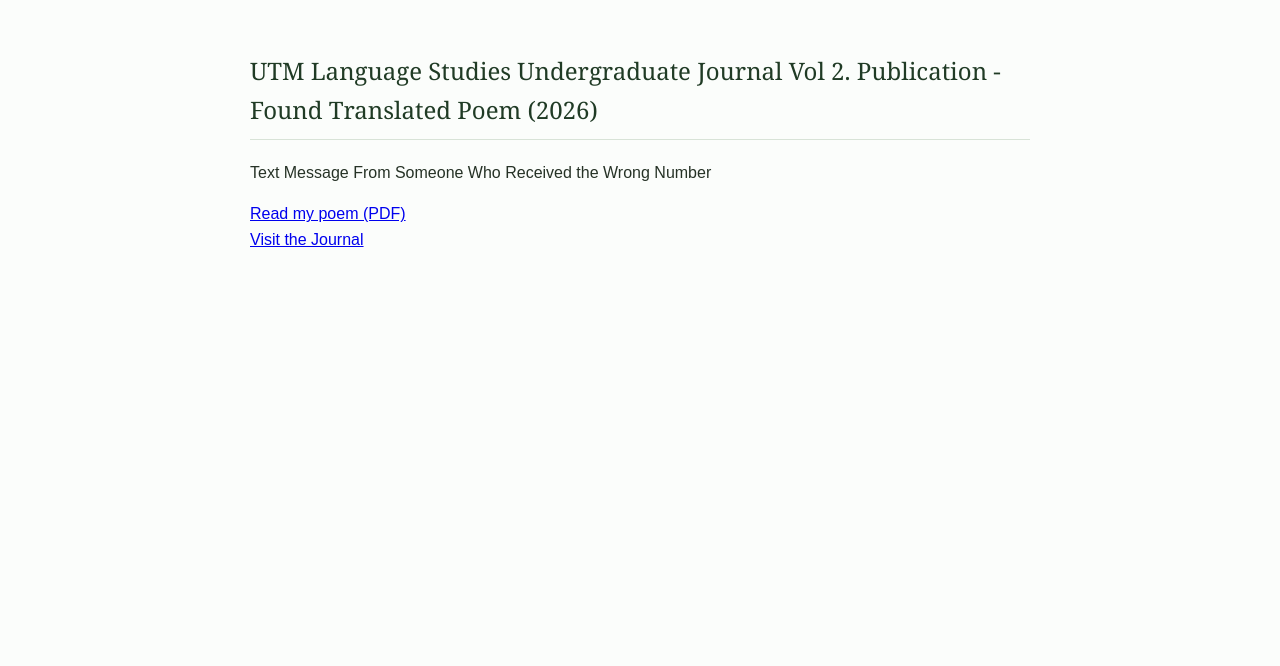
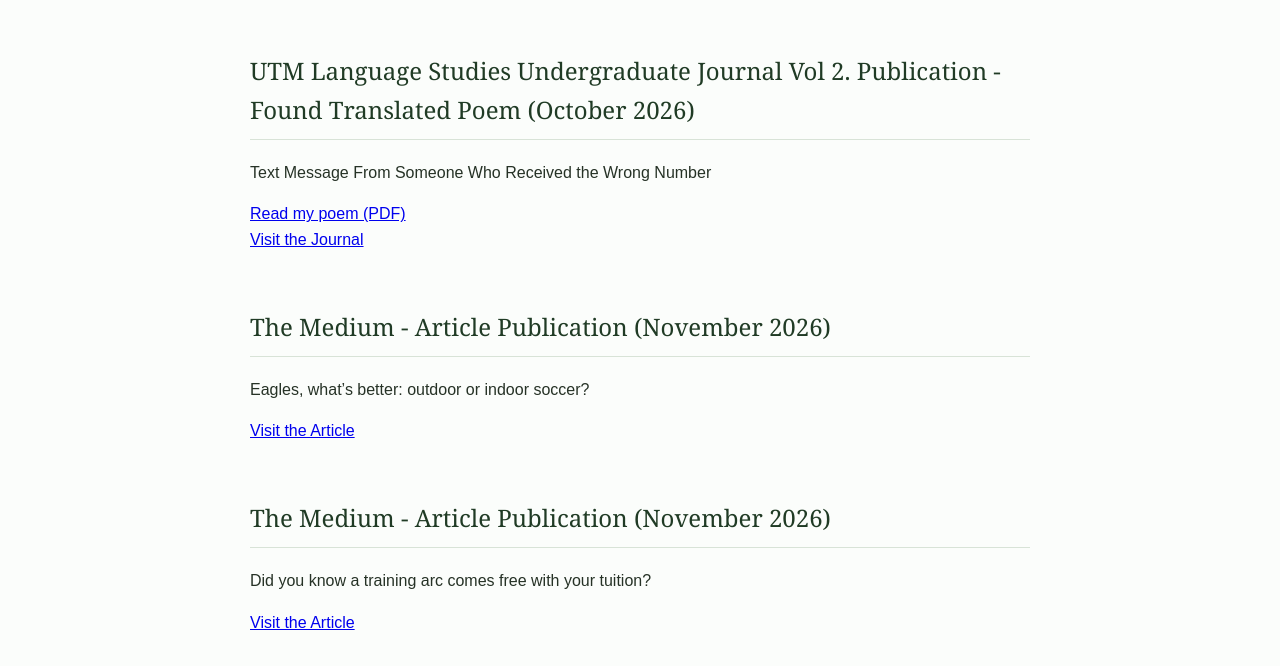
Before and after one commit to alexellis-academic/alexellis-academic.github.io, a plain HTML site: page writing.html in a window 1280 px wide. Shown: the part 318-984 px from the top of the page. Before the commit the page ends 800 px from the top, so only its background shows below. Drawn offline with Linux system fonts and the light colour scheme.

Commit message:
Update publication dates and add new articles

```diff
--- a/writing.html
+++ b/writing.html
@@ -71,12 +71,22 @@
       <p class="intro">Selected published writing, poems, and awards related to creative or non-fiction prose</p>
     </header>
     <section class="project-card">
-      <h2>UTM Language Studies Undergraduate Journal Vol 2. Publication - Found Translated Poem (2026)</h2>
+      <h2>UTM Language Studies Undergraduate Journal Vol 2. Publication - Found Translated Poem (October 2026)</h2>
       <p>Text Message From Someone Who Received the Wrong Number</p>
       <a href="pdfs/Wrong_Number_Slovak_Translation_.pdf" target="_blank" rel="noopener">Read my poem (PDF)</a>
       <br>
       <a href="https://jps.library.utoronto.ca/index.php/utmlsas/article/view/48181">Visit the Journal</a>
     </section>
+    <section class="project-card">
+      <h2>The Medium - Article Publication (November 2026)</h2>
+      <p>Eagles, what’s better: outdoor or indoor soccer?</p>
+      <a href="https://themedium.ca/eagles-whats-better-outdoor-or-indoor-soccer/">Visit the Article</a>
+    </section>
+    <section class="project-card">
+      <h2>The Medium - Article Publication (November 2026)</h2>
+      <p>Did you know a training arc comes free with your tuition?</p>
+      <a href="https://themedium.ca/did-you-know-a-training-arc-comes-free-with-your-tuition/">Visit the Article</a>
+    </section>
   </main>
 
 </body>
```
